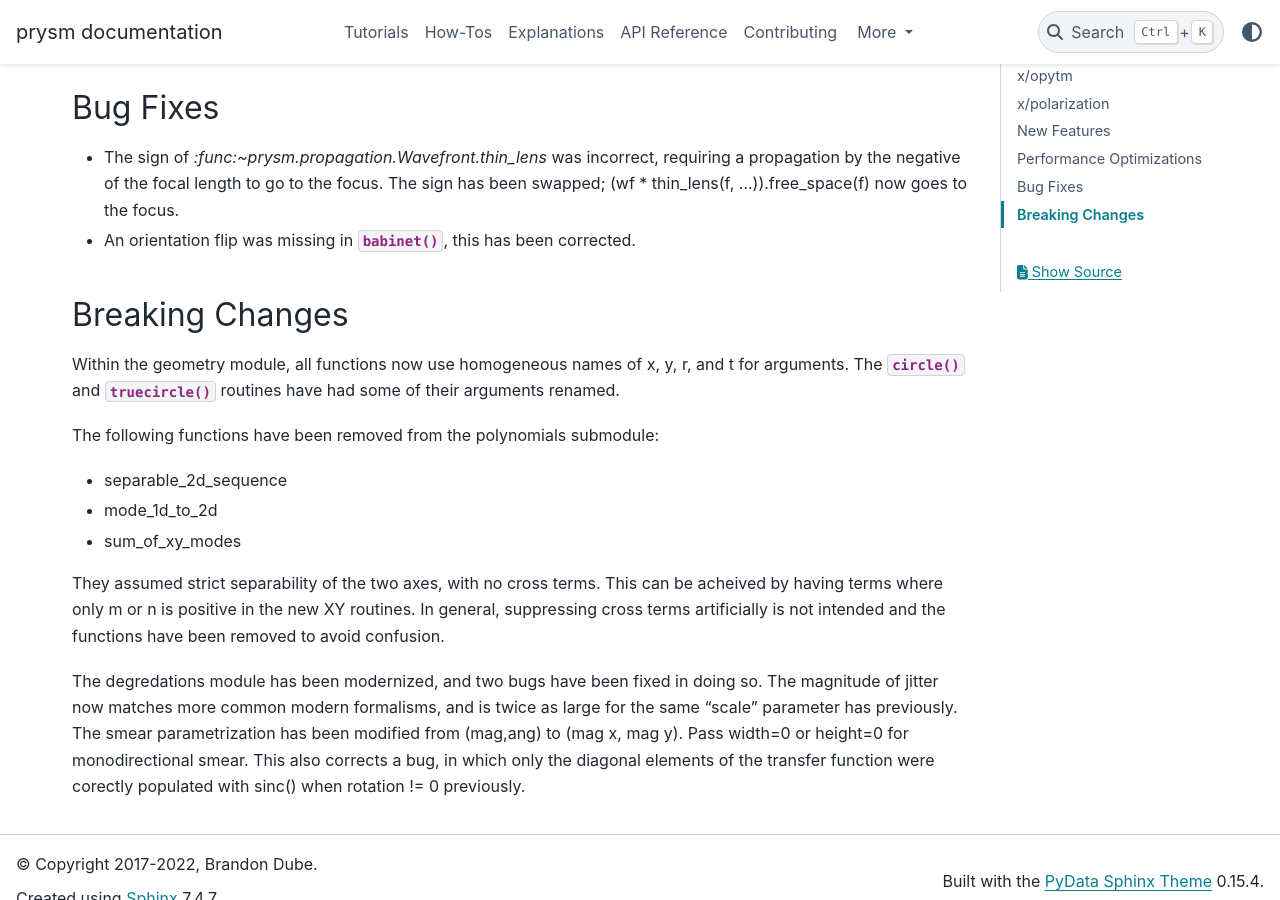
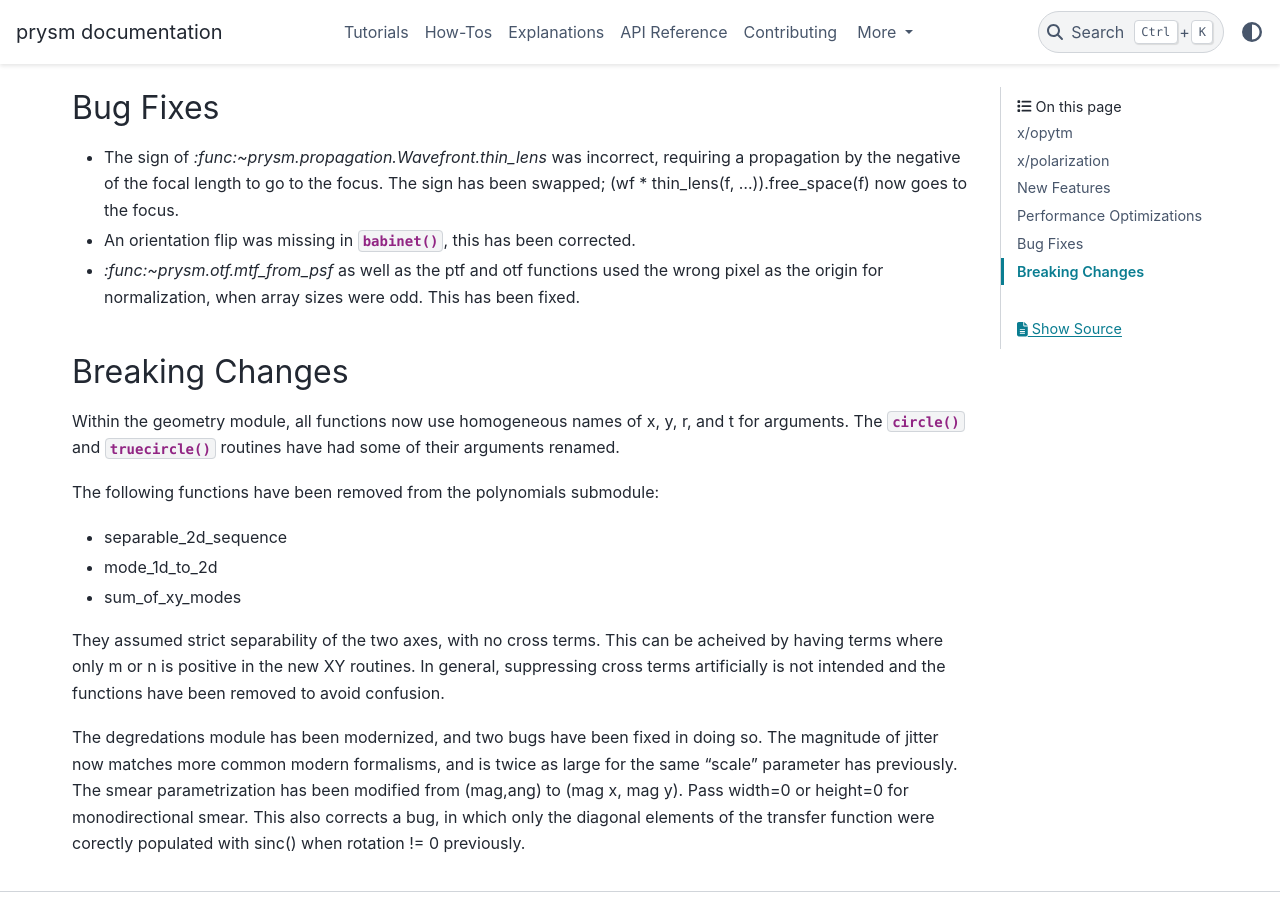
Before and after one commit to brandondube/prysm, a Sphinx documentation site: the page built from docs/source/releases/v1.0.rst, in a window 1280 px wide and 900 px high, scrolled down 2525 px. Built offline with Sphinx 7.4.7 and the PyData theme 0.15.4, drawn with Linux system fonts in a browser that asks for light colours; pages that are not in the unit, such as notebooks, are missing from menus.

Commit message:
otf: bugfix on pixel selection for origin in OTF/MTF/PTF normalization

```diff
--- a/docs/source/releases/v1.0.rst
+++ b/docs/source/releases/v1.0.rst
@@ -139,7 +139,12 @@ Bug Fixes
   focus.  The sign has been swapped; (wf * thin_lens(f, ...)).free_space(f) now
   goes to the focus.
 
-* An orientation flip was missing in :func:`~prysm.propagation.Wavefront.babinet`, this has been corrected.
+* An orientation flip was missing in
+  :func:`~prysm.propagation.Wavefront.babinet`, this has been corrected.
+
+* `:func:~prysm.otf.mtf_from_psf` as well as the ptf and otf functions used the
+  wrong pixel as the origin for normalization, when array sizes were odd.  This
+  has been fixed.
 
 Breaking Changes
 ================
```
Also changed, not shown: 1 other file.
